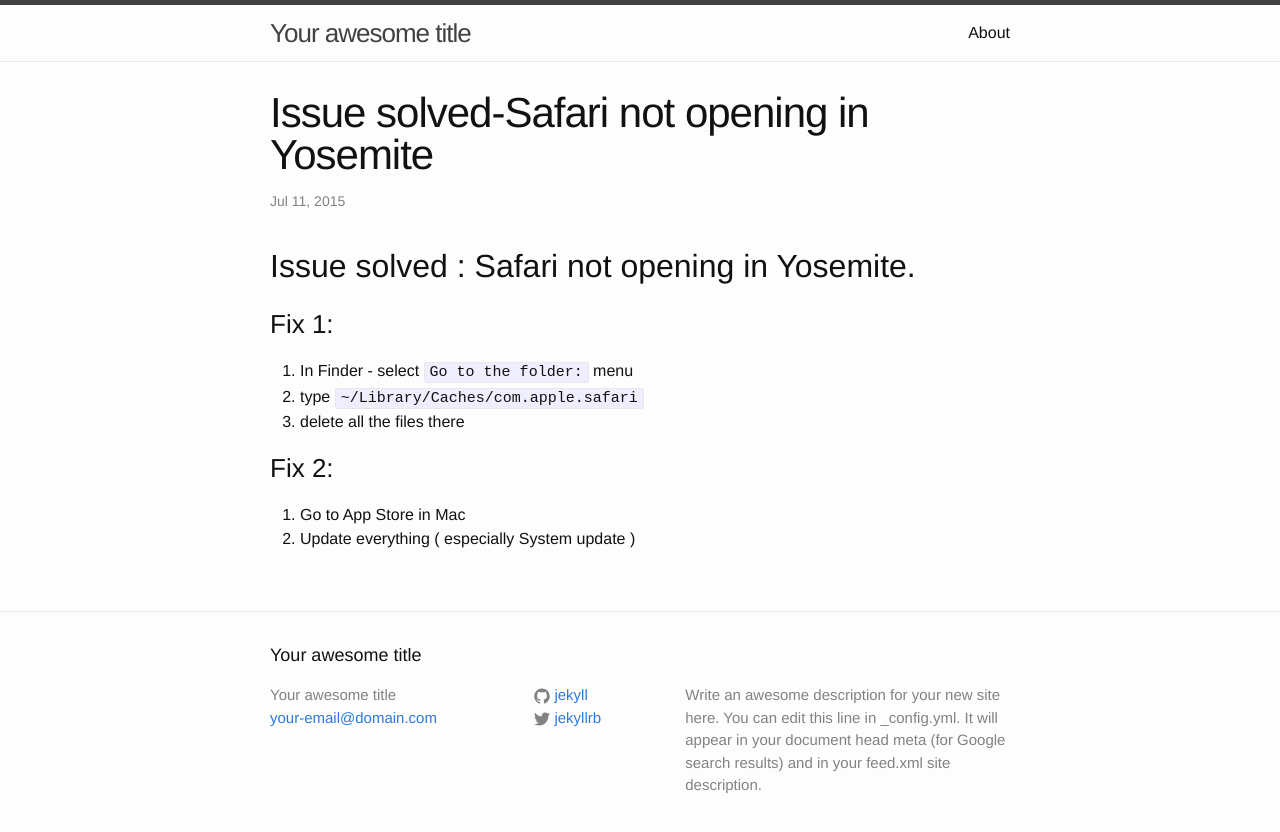
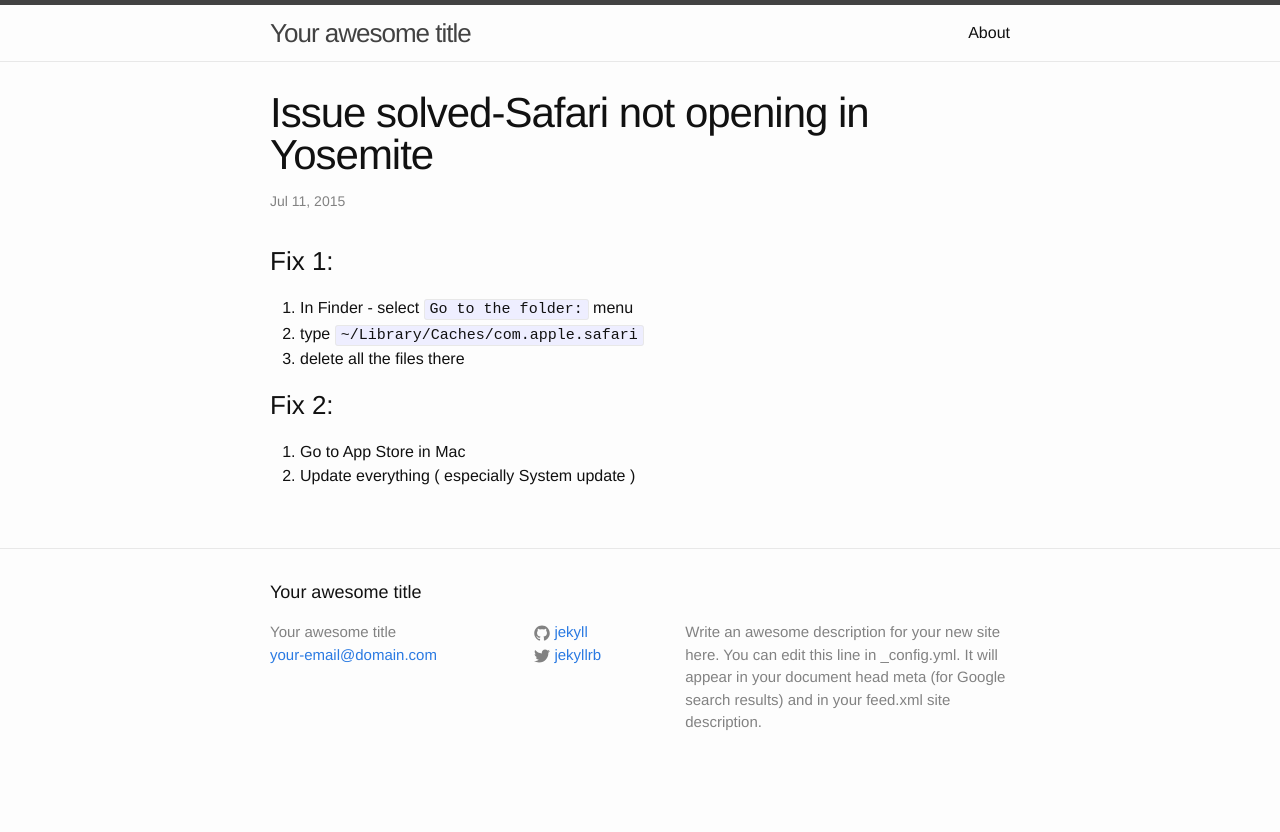
Before and after one commit to hallomuze/hallomuze.github.io, a Jekyll site: the page built from _posts/2015-07-11-SafariNotWorking.md, in a window 1280 px wide. Shown: the top 832 px of the page. Built offline with Jekyll 4.4.1, drawn with Linux system fonts in a browser that asks for light colours.

```diff
--- a/_posts/2015-07-11-SafariNotWorking.md
+++ b/_posts/2015-07-11-SafariNotWorking.md
@@ -3,9 +3,8 @@ layout: post
 title:  Issue solved-Safari not opening in Yosemite
 date:   2015-7-11 11:29:00
 categories: tip
-tags: tip_mac
 ---
-## Issue solved : Safari not opening in Yosemite.
+
 ### Fix 1:
 
 1. In Finder -  select `Go to the folder:` menu
```
